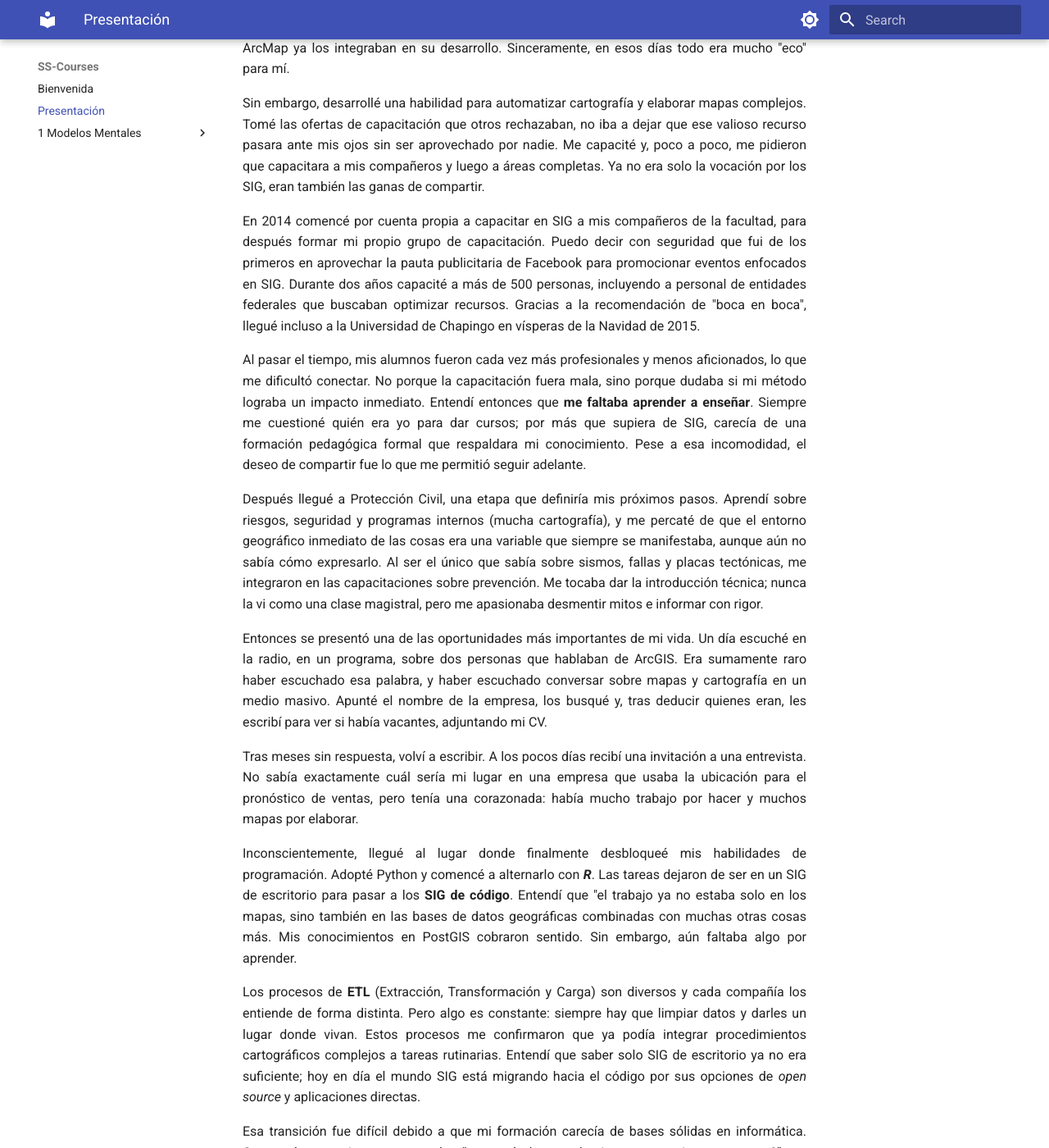
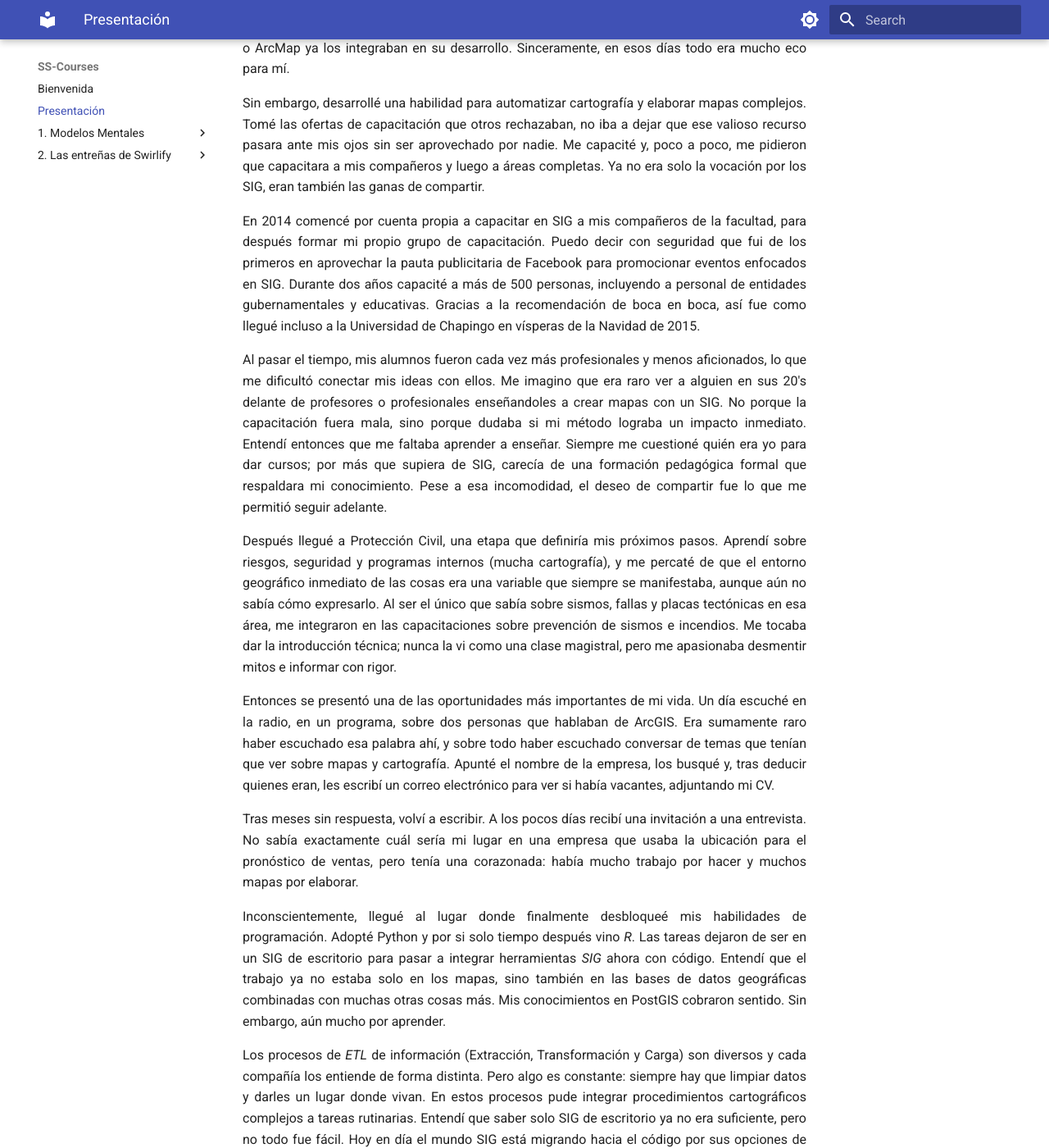
Before and after one commit to Docker-oz/docker_zensrlwf_start, an MkDocs documentation site: the page built from docs/presentacion.md, in a window 1280 px wide and 1400 px high, scrolled down 1414 px. Shown: the whole window at 82% size. Built offline with MkDocs 1.6.1 and Material for MkDocs 9.7.7, drawn with Linux system fonts in a browser that asks for light colours; some of the changed text lies outside the part shown.

Commit message:
feat: actualizar contenido en develop (docs y mkdocs)

```diff
--- a/docs/presentacion.md
+++ b/docs/presentacion.md
@@ -6,38 +6,38 @@
 
 Así, las rocas tienen un origen, se emplazan y, durante este proceso, también reciben una cantidad enorme de alteraciones o modificaciones en su estructura química hasta volverse estables y reintegrarse, tiempo después, a un nuevo ciclo. Con la gran diferencia de que las rocas no surgieron por traer al mundo una idea; es algo mucho más complejo que eso, pero me ha servido como una breve metáfora.
 
-Como ya dije, estudié Geología y, como muchos de nosotros durante nuestro paso por la universidad, busqué mi lugar seguro, una **meta-vocación** dentro de mi propia carrera. Debo confesar que nunca pensé en estudiar Geología; fueron mis ganas de pertenecer a la UNAM las que me llevaron a intentar el "atajo confiable": pasar el examen en una carrera de poca demanda y después pedir el cambio a Ingeniería en Telecomunicaciones. En esos tiempos, la carrera que yo quería no era de ingreso directo; tenías que entrar cursando alguna de las ingenierías afines (como Computación o Eléctrica Electrónica) y, si mantenías un buen promedio, solicitar el cambio en el tercer semestre.
+Como ya dije, estudié Geología y, como muchos de nosotros durante nuestro paso por la universidad, busqué mi lugar seguro, una **meta-vocación** dentro de mi propia carrera. Debo confesar que nunca pensé en estudiar Geología; fueron mis ganas de pertenecer a la UNAM las que me llevaron a intentar el _atajo confiable_: pasar el examen en una carrera de poca demanda y después pedir el cambio a Ingeniería en Telecomunicaciones que tanto me interesaba. En esos tiempos, la carrera que yo quería no era de ingreso directo; tenías que entrar cursando alguna de las ingenierías afines (como Computación o Eléctrica Electrónica) y, si mantenías un buen promedio, podias solicitar el cambio en el tercer semestre.
 
-¿Por qué no seguí las reglas? Otra de mis confesiones es que le tenía miedo a las matemáticas **“duras”** (así como lo lees) y a la programación (¿qué...?). En mi bachillerato la experiencia con la programación fue muy mala, y una especie de aberración hacia ella se apoderó de mí.
+_-"¿Por qué no seguí las reglas?"-_ Otra de mis confesiones es que le tenía miedo a las matemáticas "duras" (así como lo lees) y a la programación (_¿qué...?"_). En mi bachillerato la experiencia con la programación fue muy mala, y una especie de aberración hacia ella se apoderó de mí.
 
 Logré entrar a Geología y mantener mi promedio. ¡Oh, sorpresa! Al pedir mi cambio en el tercer semestre, como no venía de una carrera "afín", tenía que presentar un examen adicional. ¡Adivinen qué! Dentro de los reactivos había una carga extrema de preguntas sobre programación y semántica de código C. La vida me enviaba señales. Decidí dejarlo por la paz y continuar.
 
 Durante ese tiempo, inesperadamente, las ciencias de la Tierra me atraparon. Las matemáticas "duras" estaban ahí, pero ya no les tenía tanto miedo; incluso cursé una o dos clases de programación en C que pasé por mis propios méritos (no fue fácil). Era como si la Geología me persuadiera; en mis materias me sentía cada vez más identificado y todavía faltaba lo mejor.
 
-Fue durante mis prácticas profesionales que mi carrera tomó sentido. Al ingresar como becario a una dependencia de gobierno en mi país tuve mi primer contacto con los **Sistemas de Información Geográfica (SIG)**. No sabía qué eran, pero hacía mucho de lo que mi materia de Cartografía Geológica me pedía entregar. Fue cuando, por primera vez, empleé la “automatización” en el contexto de la computación. Todavía estaba muy lejos de ser algo parecido a un programador, pero algo en mí ya había tomado "norte franco".
+Fue durante mis prácticas profesionales que mi carrera tomó sentido. Al ingresar como becario a una dependencia de gobierno en mi país tuve mi primer contacto con los _Sistemas de Información Geográfica (SIG)_. No sabía qué eran, pero hacía mucho de lo que mi materia de Cartografía Geológica me pedía entregar. Fue cuando, por primera vez, empleé la automatización en el contexto de la computación. Todavía estaba muy lejos de ser algo parecido a un programador, pero algo en mí ya había tomado norte franco.
 
-El *machine learning* y *ciencia de datos* tomaban fuerza en redes sociales y grupos de trabajo, pero parecía enfocado en otras áreas; las aplicaciones o casos de uso no volteaban a ver a la cartografía como tal. Lenguajes como ***R*** y **Python** comenzaron a aparecer en mi léxico profesional, pero eran conceptos difusos que solo conocía porque *software* como QGIS o ArcMap ya los integraban en su desarrollo. Sinceramente, en esos días todo era mucho "eco" para mí.
+En esos entonces el _machine learning_ y _ciencia de datos_ tomaban fuerza en redes sociales y grupos de trabajo, pero parecía enfocado en otras áreas; las aplicaciones o casos de uso no volteaban a ver a la cartografía como tal. Lenguajes como _R_ y Python comenzaron a aparecer en mi léxico profesional, pero eran conceptos difusos que solo conocía porque software como QGIS o ArcMap ya los integraban en su desarrollo. Sinceramente, en esos días todo era mucho eco para mí.
 
 Sin embargo, desarrollé una habilidad para automatizar cartografía y elaborar mapas complejos. Tomé las ofertas de capacitación que otros rechazaban, no iba a dejar que ese valioso recurso pasara ante mis ojos sin ser aprovechado por nadie. Me capacité y, poco a poco, me pidieron que capacitara a mis compañeros y luego a áreas completas. Ya no era solo la vocación por los SIG, eran también las ganas de compartir.
 
-En 2014 comencé por cuenta propia a capacitar en SIG a mis compañeros de la facultad, para después formar mi propio grupo de capacitación. Puedo decir con seguridad que fui de los primeros en aprovechar la pauta publicitaria de Facebook para promocionar eventos enfocados en SIG. Durante dos años capacité a más de 500 personas, incluyendo a personal de entidades federales que buscaban optimizar recursos. Gracias a la recomendación de "boca en boca", llegué incluso a la Universidad de Chapingo en vísperas de la Navidad de 2015.
+En 2014 comencé por cuenta propia a capacitar en SIG a mis compañeros de la facultad, para después formar mi propio grupo de capacitación. Puedo decir con seguridad que fui de los primeros en aprovechar la pauta publicitaria de Facebook para promocionar eventos enfocados en SIG. Durante dos años capacité a más de 500 personas, incluyendo a personal de entidades gubernamentales y educativas. Gracias a la recomendación de boca en boca, así fue como llegué incluso a la Universidad de Chapingo en vísperas de la Navidad de 2015.
 
-Al pasar el tiempo, mis alumnos fueron cada vez más profesionales y menos aficionados, lo que me dificultó conectar. No porque la capacitación fuera mala, sino porque dudaba si mi método lograba un impacto inmediato. Entendí entonces que **me faltaba aprender a enseñar**. Siempre me cuestioné quién era yo para dar cursos; por más que supiera de SIG, carecía de una formación pedagógica formal que respaldara mi conocimiento. Pese a esa incomodidad, el deseo de compartir fue lo que me permitió seguir adelante.
+Al pasar el tiempo, mis alumnos fueron cada vez más profesionales y menos aficionados, lo que me dificultó conectar mis ideas con ellos. Me imagino que era raro ver a alguien en sus 20's delante de profesores o profesionales enseñandoles a crear mapas con un SIG. No porque la capacitación fuera mala, sino porque dudaba si mi método lograba un impacto inmediato. Entendí entonces que me faltaba aprender a enseñar. Siempre me cuestioné quién era yo para dar cursos; por más que supiera de SIG, carecía de una formación pedagógica formal que respaldara mi conocimiento. Pese a esa incomodidad, el deseo de compartir fue lo que me permitió seguir adelante.
 
-Después llegué a Protección Civil, una etapa que definiría mis próximos pasos. Aprendí sobre riesgos, seguridad y programas internos (mucha cartografía), y me percaté de que el entorno geográfico inmediato de las cosas era una variable que siempre se manifestaba, aunque aún no sabía cómo expresarlo. Al ser el único que sabía sobre sismos, fallas y placas tectónicas, me integraron en las capacitaciones sobre prevención. Me tocaba dar la introducción técnica; nunca la vi como una clase magistral, pero me apasionaba desmentir mitos e informar con rigor.
+Después llegué a Protección Civil, una etapa que definiría mis próximos pasos. Aprendí sobre riesgos, seguridad y programas internos (mucha cartografía), y me percaté de que el entorno geográfico inmediato de las cosas era una variable que siempre se manifestaba, aunque aún no sabía cómo expresarlo. Al ser el único que sabía sobre sismos, fallas y placas tectónicas en esa área, me integraron en las capacitaciones sobre prevención de sismos e incendios. Me tocaba dar la introducción técnica; nunca la vi como una clase magistral, pero me apasionaba desmentir mitos e informar con rigor.
 
-Entonces se presentó una de las oportunidades más importantes de mi vida. Un día escuché en la radio, en un programa, sobre dos personas que hablaban de ArcGIS. Era sumamente raro haber escuchado esa palabra, y haber escuchado conversar sobre mapas y cartografía en un medio masivo. Apunté el nombre de la empresa, los busqué y, tras deducir quienes eran, les escribí para ver si había vacantes, adjuntando mi CV.
+Entonces se presentó una de las oportunidades más importantes de mi vida. Un día escuché en la radio, en un programa, sobre dos personas que hablaban de ArcGIS. Era sumamente raro haber escuchado esa palabra ahí, y sobre todo haber escuchado conversar de temas que tenían que ver sobre mapas y cartografía. Apunté el nombre de la empresa, los busqué y, tras deducir quienes eran, les escribí un correo electrónico para ver si había vacantes, adjuntando mi CV.
 
 Tras meses sin respuesta, volví a escribir. A los pocos días recibí una invitación a una entrevista. No sabía exactamente cuál sería mi lugar en una empresa que usaba la ubicación para el pronóstico de ventas, pero tenía una corazonada: había mucho trabajo por hacer y muchos mapas por elaborar.
 
-Inconscientemente, llegué al lugar donde finalmente desbloqueé mis habilidades de programación. Adopté Python y comencé a alternarlo con ***R***. Las tareas dejaron de ser en un SIG de escritorio para pasar a los **SIG de código**. Entendí que "el trabajo ya no estaba solo en los mapas, sino también en las bases de datos geográficas combinadas con muchas otras cosas más. Mis conocimientos en PostGIS cobraron sentido. Sin embargo, aún faltaba algo por aprender.
+Inconscientemente, llegué al lugar donde finalmente desbloqueé mis habilidades de programación. Adopté Python y por si solo tiempo después vino _R_. Las tareas dejaron de ser en un SIG de escritorio para pasar a integrar herramientas _SIG_ ahora con código. Entendí que el trabajo ya no estaba solo en los mapas, sino también en las bases de datos geográficas combinadas con muchas otras cosas más. Mis conocimientos en PostGIS cobraron sentido. Sin embargo, aún mucho por aprender.
 
-Los procesos de **ETL** (Extracción, Transformación y Carga) son diversos y cada compañía los entiende de forma distinta. Pero algo es constante: siempre hay que limpiar datos y darles un lugar donde vivan. Estos procesos me confirmaron que ya podía integrar procedimientos cartográficos complejos a tareas rutinarias. Entendí que saber solo SIG de escritorio ya no era suficiente; hoy en día el mundo SIG está migrando hacia el código por sus opciones de *open source* y aplicaciones directas.
+Los procesos de _ETL_ de información (Extracción, Transformación y Carga) son diversos y cada compañía los entiende de forma distinta. Pero algo es constante: siempre hay que limpiar datos y darles un lugar donde vivan. En estos procesos pude integrar procedimientos cartográficos complejos a tareas rutinarias. Entendí que saber solo SIG de escritorio ya no era suficiente, pero no todo fue fácil. Hoy en día el mundo SIG está migrando hacia el código por sus opciones de *open source* y aplicaciones directas.
 
-Esa transición fue difícil debido a que mi formación carecía de bases sólidas en informática. Comencé un camino para entender, *“¿por qué algunos algoritmos son mejores que otros?”,* y a cerrar la ventana del SIG de escritorio. No lo abandoné del todo, pero necesitaba dejar de depender de un botón para realizar una reproyección y convertir esa tarea en líneas de código. Todo lo que antes era "eco" (*Machine Learning* y Ciencia de Datos, ***R***, Python, “programar”), por fin tuvo lugar, propósito y sentido. La variable que antes no sabía expresar o cómo interpretar muy bien, el entorno geográfico, ahora era el punto de partida para todo mi trabajo.
+Esa transición fue difícil debido a que mi formación carecía de bases sólidas en informática. Comencé un camino para entender, _-“¿por qué algunos algoritmos son mejores que otros?”-_, y a cerrar la ventana del SIG de escritorio en mi computadora poco a poco. No lo abandoné del todo, pero necesitaba dejar de depender de un botón para realizar una reproyección y convertir esa tarea en líneas de código. Todo lo que antes era eco (_Machine Learning_ y Ciencia de Datos, _R_, Python, “programar”), por fin tuvo lugar, propósito y sentido. Además, la variable que antes no sabía expresar o cómo interpretar muy bien, el entorno geográfico, ahora era el punto de partida para todo mi trabajo.
 
-Por esa razón dejé de dar cursos durante un largo tiempo; no por falta de ganas, sino porque necesitaba "arreglar" algo en mí. Tenía que entender que los SIG no son solo mapas; son también un abanico de algoritmos que nos permiten acercarnos a la solución de un problema (o no) y que había que cambiar radicalmente la forma en cómo debería comunicarme si quería seguir dando cursos. Había que profesionalizar ese conocimiento.
+Por esa razón dejé de dar cursos durante un largo tiempo; no por falta de ganas, sino porque necesitaba arreglar algo en mí. Tenía que entender que los SIG no son solo mapas; son también un abanico de algoritmos que nos permiten acercarnos a la solución de un problema (o no) y que había que cambiar radicalmente la forma en cómo debería comunicarme si quería seguir dando cursos. Había que profesionalizar ese conocimiento.
 
-Así llegué al **CONOCER**, los estándares de competencia de México. Fue la manera de validar que, aunque no exista una "licencia de profesor de SIG", mi formato se basa ahora en un marco científico y metodológico. Esto me dio la pauta para elaborar material que realmente capacite y evalúe competencias, otorgando constancias respaldadas por la **SEP**.
+En el 2024, después de un coletazo enconómico en mis bolsillos, fue como llgué al **CONOCER**, los estándares de competencia de México. Fue la manera de validar que, aunque no exista una licencia de "profesor" de _SIG_ de manera formal para México, mi formato de capacitaciones podía sustentarse en un marco científico y metodológico. Esto me dio la pauta para elaborar material que realmente capacite y evalúe competencias, otorgando además constancias con valor curricular y que respalrespaldaran mi trabajo ante la **SEP** (_Secretaría de Educación Pública_ en mi país).
 
-Con esto logré “cerrar la pinza”: entregar contenido de calidad bajo el compromiso ético de apreciar el tiempo de quienes me escuchan. Gracias a la certificación **EC0366**, pasé de la mera intención de enseñar a contar con una metodología instruccional sólida. Hoy, mi enfoque no es solo transmitir información, sino reconocer y estructurar formalmente el **saber, el saber ser y el saber hacer**.
+Con esto ¡logré! cerrar la pinza: entregar contenido de calidad bajo el compromiso ético de apreciar el tiempo de quienes me escuchan o leen. Gracias a la certificación **EC0366**, pasé de la mera intención de enseñar a contar con una metodología instruccional sólida. Hoy, mi enfoque en el material que elaboro o durante mis sesiones de capacitación  no es solo transmitir información, sino reconocer y estructurar formalmente el **saber, el saber ser y el saber hacer**.
--- a/mkdocs.yml
+++ b/mkdocs.yml
@@ -24,6 +24,8 @@
 nav:
   - Bienvenida: index.md
   - Presentación: presentacion.md
-  - '1 Modelos Mentales':        # Este será el título del menú desplegable
-      - 1.1 ¿Quiénes son mis estudiantes?: 1_modelos_mentales/1-1_quienes_son_mis_aprendices.md
+  - '1. Modelos Mentales':        # Este será el título del menú desplegable
+      - 1.1 ¿Quiénes son mis aprendices?: 1_modelos_mentales/1-1_quienes_son_mis_aprendices.md
       - 1.2 La mente del aprendiz: 1_modelos_mentales/1-2_la_mente_del_aprendiz.md
+  - '2. Las entreñas de Swirlify':
+      - 2.1 Tuerca, tornillo y archivo: 2_entranas/
```
Also changed, not shown: docs/1_modelos_mentales/1-1_quienes_son_mis_aprendices.md (+3 -3 lines), docs/1_modelos_mentales/1-2_la_mente_del_aprendiz.md (+8 -6 lines).
